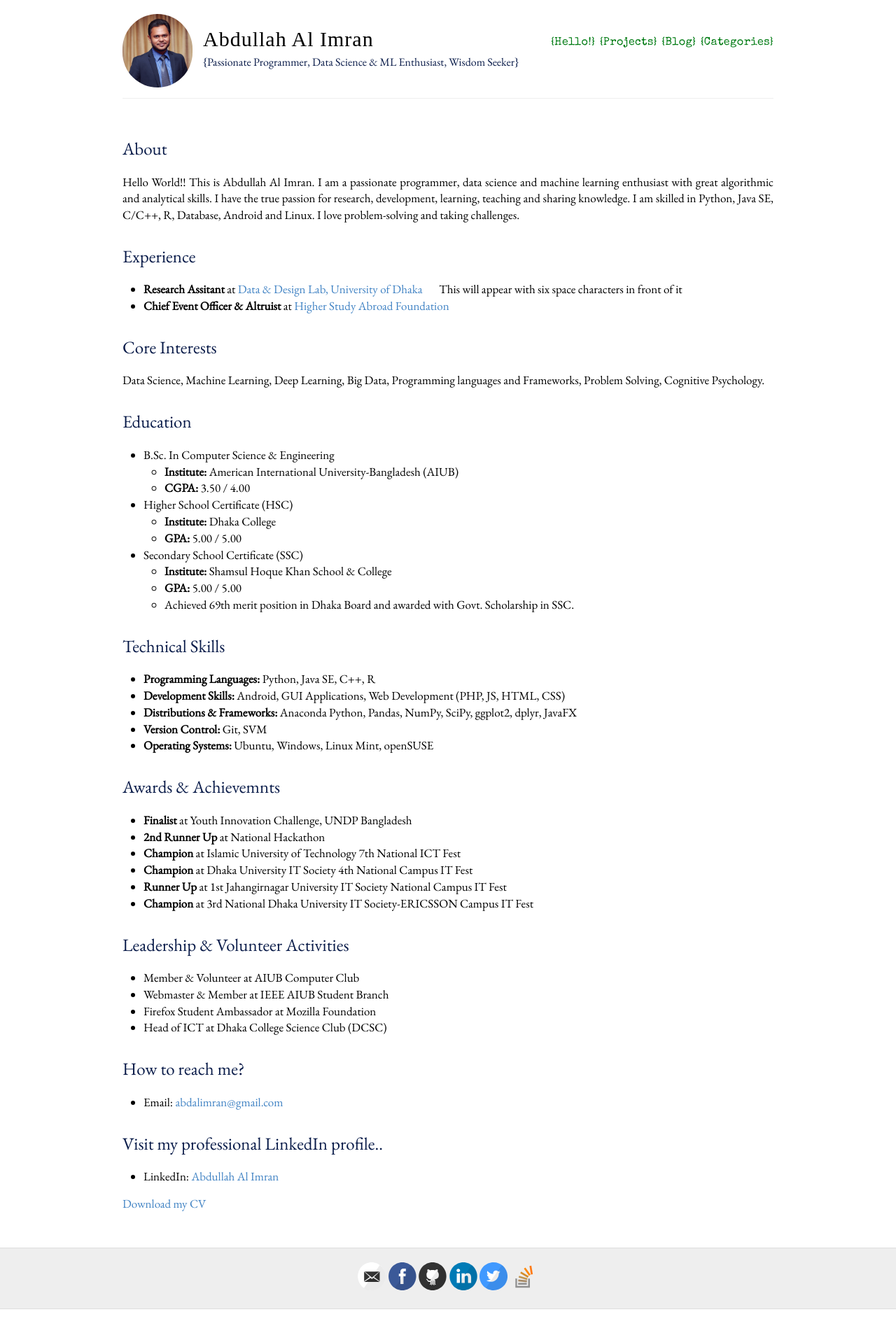
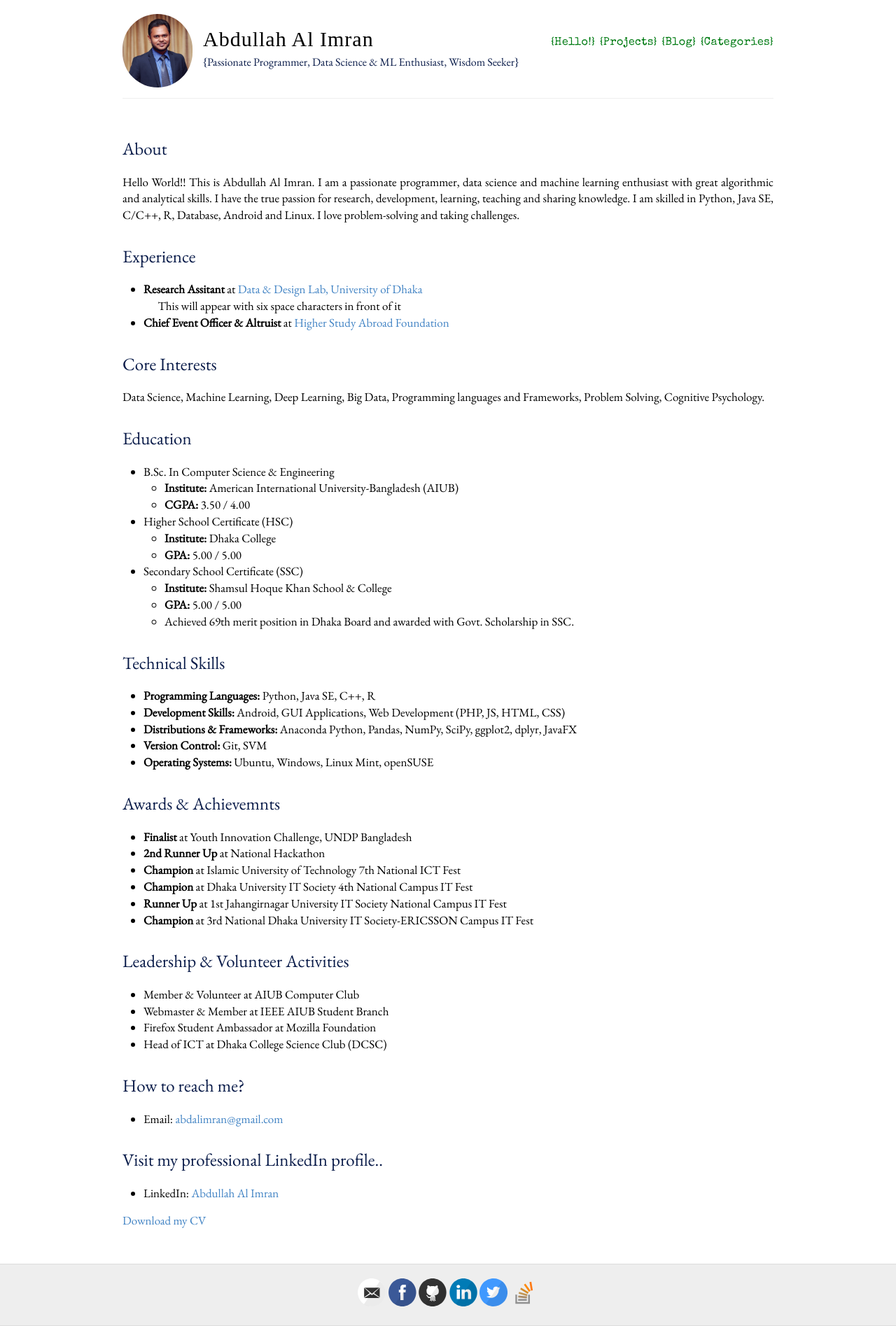
Before and after one commit to abdalimran/abdalimran.github.io, a Jekyll site: the page built from index.md, in a window 1280 px wide. Shown: the whole page at 70% size. Built offline with Jekyll 4.4.1, drawn with Linux system fonts in a browser that asks for light colours; some web fonts are replaced; before the commit the page ends 1871 px from its top, so only the background shows below that.

```diff
--- a/index.md
+++ b/index.md
@@ -6,7 +6,7 @@ permalink: /
 Hello World!! This is Abdullah Al Imran. I am a passionate programmer, data science and machine learning enthusiast with great algorithmic and analytical skills. I have the true passion for research, development, learning, teaching and sharing knowledge. I am skilled in Python, Java SE, C/C++, R, Database, Android and Linux. I love problem-solving and taking challenges.
 
 # Experience
-* **Research Assitant** at <a href="https://www.dndlab.org" target="_blank">Data & Design Lab, University of Dhaka</a>
+* **Research Assitant** at <a href="https://www.dndlab.org" target="_blank">Data & Design Lab, University of Dhaka</a><br>
 &nbsp;&nbsp;&nbsp;&nbsp;&nbsp;&nbsp;This will appear with six space characters in front of it
 * **Chief Event Officer & Altruist** at <a href="https://www.higherstudyabroad.com/" target="_blank">Higher Study Abroad Foundation</a>
 
```
